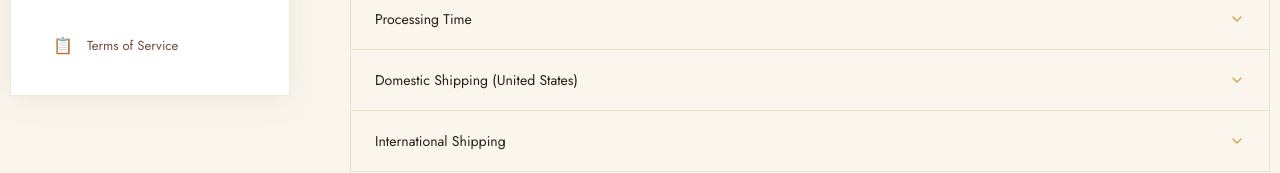
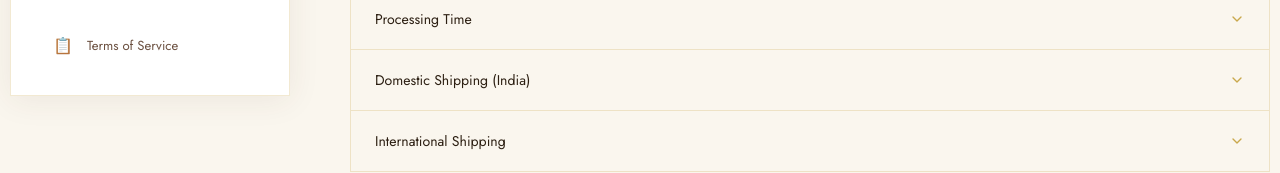
Before and after one commit to zaynaventuresoffice-spec/Zarvenza, a React (Vite) app in the folder frontend/: page /policies in a window 1280 px wide. Shown: the part 570-743 px from the top of the page. Built offline with nearby package versions, Linux system fonts and the light colour scheme; no server answers.

Commit message:
Update Policies

```diff
--- a/frontend/src/pages/Policies.jsx
+++ b/frontend/src/pages/Policies.jsx
@@ -13,8 +13,8 @@ const policies = [
         body: 'All orders are processed within 1–2 business days. Orders placed on weekends or public holidays will be processed the following business day. During high-demand periods, processing may take up to 3 business days.',
       },
       {
-        heading: 'Domestic Shipping (United States)',
-        body: 'Standard Shipping (5–7 business days): $9.95 or FREE on orders over $150. Express Shipping (2–3 business days): $19.95. Overnight Shipping (next business day): $34.95. All orders include a tracking number sent via email upon dispatch.',
+        heading: 'Domestic Shipping (India)',
+        body: 'Standard Shipping (5–7 business days): ₹40 or FREE on orders over ₹150. Express Shipping (2–3 business days): ₹75. Overnight Shipping (next business day): ₹135. All orders include a tracking number sent via email upon dispatch.',
       },
       {
         heading: 'International Shipping',
```
